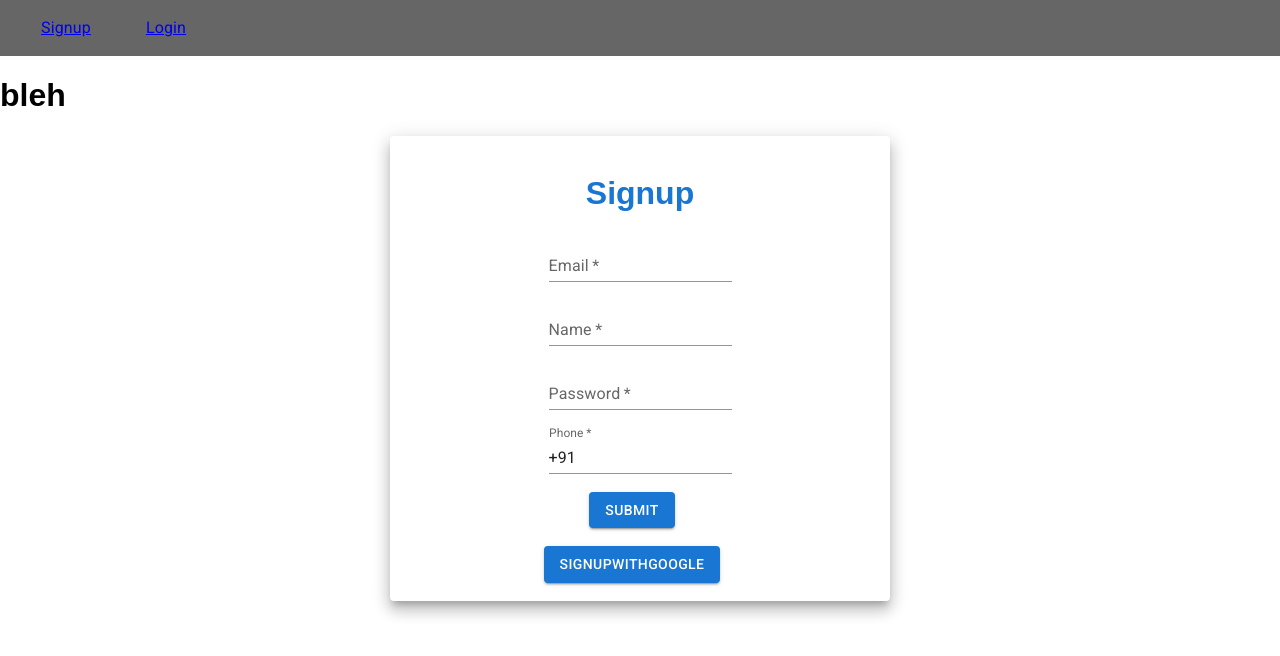
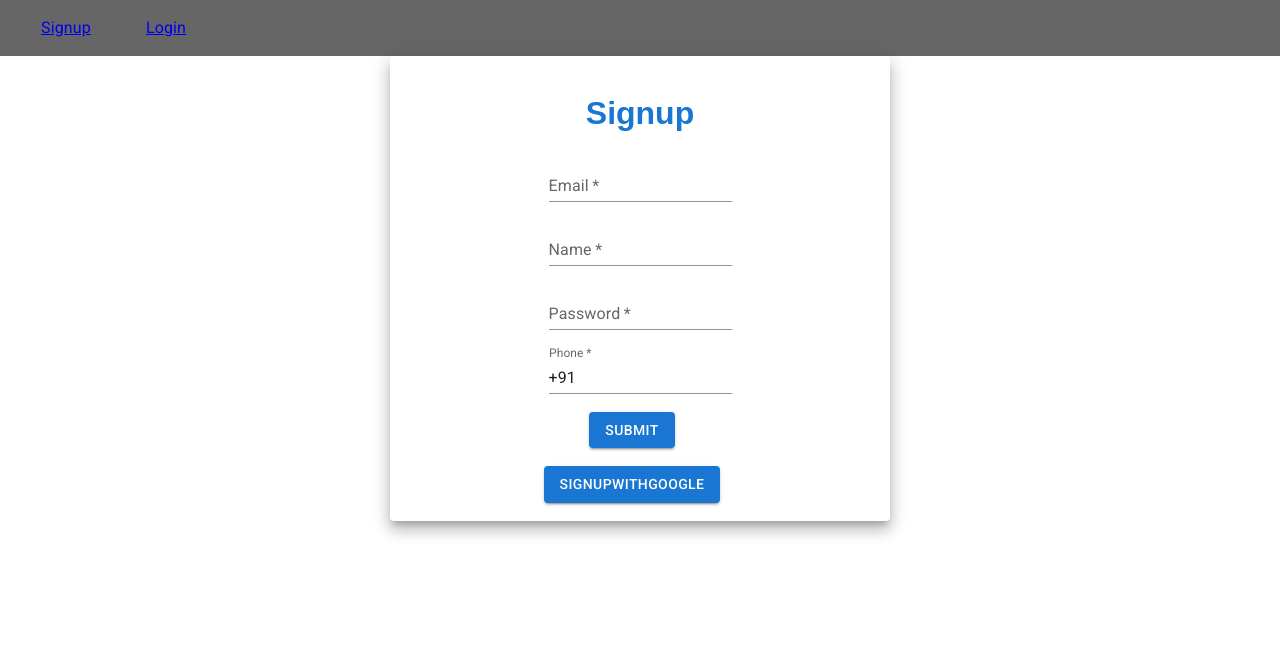
Before and after one commit to Bleh13/Calculation, a React (Create React App) app in the folder front_end/frontend/: page /signup in a window 1280 px wide. Shown: the top 656 px of the page. Built offline with nearby package versions, Linux system fonts and the light colour scheme; no server answers.

Commit message:
removed header

```diff
--- a/front_end/frontend/src/signup.jsx
+++ b/front_end/frontend/src/signup.jsx
@@ -44,7 +44,7 @@ import Paper from '@mui/material/Paper'
   }
          return (
              <div>
-              <h1>bleh</h1>
+
                  {/* <form class="container text-primary bg-light position-absolute top-50 start-50 translate-middle" onSubmit={Register} >
    <div class="mb-3 ">
 
```
